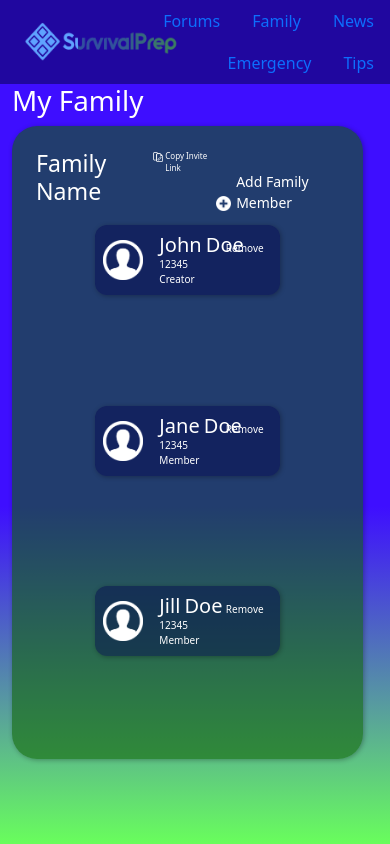
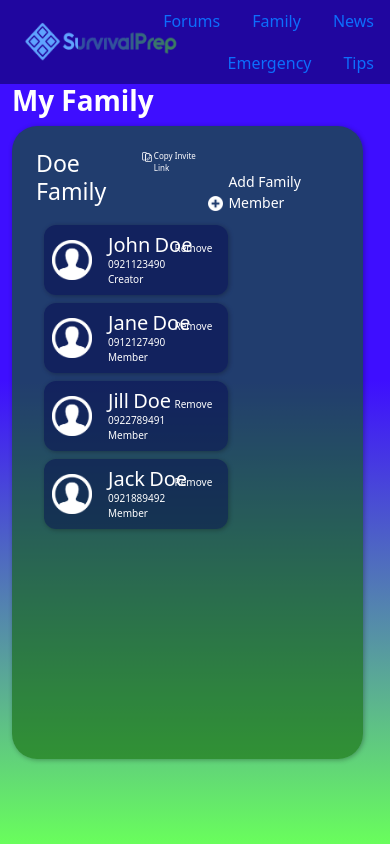
Before and after one commit to CodeLynch/SurvivalPrep-FrontEnd, a React (Create React App) app: page /family in a window 390 px wide. Built offline with nearby package versions, Linux system fonts and the light colour scheme.

Commit message:
Modified Family and Made Background Responsive

```diff
--- a/public/index.html
+++ b/public/index.html
@@ -1,5 +1,5 @@
 <!DOCTYPE html>
-<html lang="en" style="min-height:100vh;">
+<html lang="en">
   <head>
     <meta charset="utf-8" />
     <link rel="icon" href="%PUBLIC_URL%/favicon.ico" />
@@ -24,9 +24,11 @@
       work correctly both with client-side routing and a non-root public URL.
       Learn how to configure a non-root public URL by running `npm run build`.
     -->
+    <!-- background-image: linear-gradient(rgb(62, 14, 255) 60%, rgb(105, 254, 92)) fixed;-->
     <title>React App</title>
   </head>
-  <body style="background-image: linear-gradient(rgb(62, 14, 255) 60%, rgb(105, 254, 92)); width:95vw; min-height:100vh; background-repeat: no-repeat; background-size: cover; margin: 0px;"}>
+  <body
+  style="background: linear-gradient(#3E0EFF 45%,#69FE5C) fixed;">
     <noscript>You need to enable JavaScript to run this app.</noscript>
     <div id="root"></div>
     <!--
--- a/src/App.css
+++ b/src/App.css
@@ -1,6 +1,7 @@
 .App {
-  width: auto;
-  height: auto;
+  width: 100%;
+  height: 100%;
+
 }
 
 .App-logo {
--- a/src/App.tsx
+++ b/src/App.tsx
@@ -12,7 +12,7 @@ export default function App() {
 
     return (
       <div className='App'>
-        <div className='App-container' style={{overflow:"hidden"}}>
+        <div className='App-container'>
           <Router>
               <Routes>
                 <Route path="/" element={<div><NavBar/><LandingPage/></div>}></Route>
--- a/src/components/FamilyMember.tsx
+++ b/src/components/FamilyMember.tsx
@@ -1,9 +1,6 @@
 import './containerStyles.css';
-import Form from 'react-bootstrap/Form';
-import Button from 'react-bootstrap/Button';
-import { isMemberName } from 'typescript';
 
-type familyMemberType = {
+export type familyMemberType = {
     firstname: string,
     lastname: string,
     contactno: string,
--- a/src/components/FamilyPage.tsx
+++ b/src/components/FamilyPage.tsx
@@ -1,19 +1,48 @@
 
 import './containerStyles.css';
 import { useState } from 'react';
-import FamilyMember from './FamilyMember';
+import FamilyMember, { familyMemberType } from './FamilyMember';
+import { Button, Form, InputGroup } from 'react-bootstrap';
+
 
 export default function FamilyPage() {
   const [hasNoFamily, setNoFamily] = useState(false);
-  const [hasNoMembers, setNoMembers] = useState(false);
-
+  const [FamilyMembers, setFamily] = useState<familyMemberType[]>([
+    {firstname: "John", lastname: "Doe", contactno: "0921123490", isCreator: true},
+    {firstname: "Jane", lastname: "Doe", contactno: "0912127490", isCreator: false},
+    {firstname: "Jill", lastname: "Doe", contactno: "0922789491", isCreator: false},
+    {firstname: "Jack", lastname: "Doe", contactno: "0921889492", isCreator: false},
+  ])
       return (
-    <div className='container' style={{height:"90vh"}}>
-      <h1>My Family</h1>
-      <div className="MainContainer p-3 " style={{height:"75vh", width:"90vw"}}>
+        <div className='container' style={{height:"auto", minHeight:"90vh"}}>
+          <h1><strong>My Family</strong></h1>
+          <div className="MainContainer p-3 " style={{minHeight:"75vh", width:"90vw", height:'auto'}}>
+            {
+              //change display depending if user has family members
+              FamilyMembers.length === 0?
+              <div className='d-flex justify-content-center'>
+                <div className="d-flex flex-column align-items-center">
+                  <h5>You're currently not a part of any family</h5>
+                  <h3><strong>Create a Family?</strong></h3>
+                  <h5>or</h5>
+                  <h3>Join a Family</h3>
+                  <InputGroup className="mb-3">
+                    <Form.Control
+                      placeholder="Enter Family Invite Code"
+                      aria-label="Invite Code"
+                      aria-describedby="basic-addon2"
+                    />
+                    <Button variant="primary" id="button-addon2">
+                    JOIN
+                    </Button>
+                  </InputGroup>
+               </div>
+              </div>
+              :
+              <div>
               <div className='d-flex flex-row justify-content-between p-2'>
                 <div className='d-flex flex-row'>
-            <h3>Family Name</h3>
+                  <h3>Doe Family</h3>
                   <div className='d-flex flex-row align-items-start'>
                     <img src="copy-link.png" alt="copy link icon" style={{height:"10px", width:"10px", margin:"2px"}}/>
                     <p className='m-0' style={{fontSize:"8px"}}>Copy Invite Link</p>
@@ -25,20 +54,20 @@ export default function FamilyPage() {
                 </div>
               </div>
               <div className='container' style={{height:"90%"}}>
-          {/* <Scroll> */}
-            <div className='row d-flex justify-content-center' style={{height:"100%"}}>
+                  <div className='row d-flex flex-wrap pl-5' style={{height:"auto", maxHeight:'100%', width:"100%"}}>
+                    {FamilyMembers.map((member, i) =>
                       <div className="col-auto">
-              <FamilyMember firstname='John' lastname='Doe' contactno='12345' isCreator={true} />
+                      <FamilyMember firstname={member.firstname}
+                                    lastname={member.lastname}
+                                    contactno={member.contactno}
+                                    isCreator={member.isCreator} />
                       </div>
-              <div className="col-auto">
-              <FamilyMember firstname='Jane' lastname='Doe' contactno='12345' isCreator={false} />
-              </div>
-              <div className="col-auto">
-              <FamilyMember firstname='Jill' lastname='Doe' contactno='12345' isCreator={false} />
+                    )
+                    }
                   </div>
               </div>
-          {/* </Scroll> */}
             </div>
+            }
           </div>
         </div>
       );
```
Also changed, not shown: src/components/Scroll.tsx (added, +193 -0 lines), src/components/containerStyles.css (line endings or trailing spaces). Lines whose indentation alone changed are shown as unchanged.
